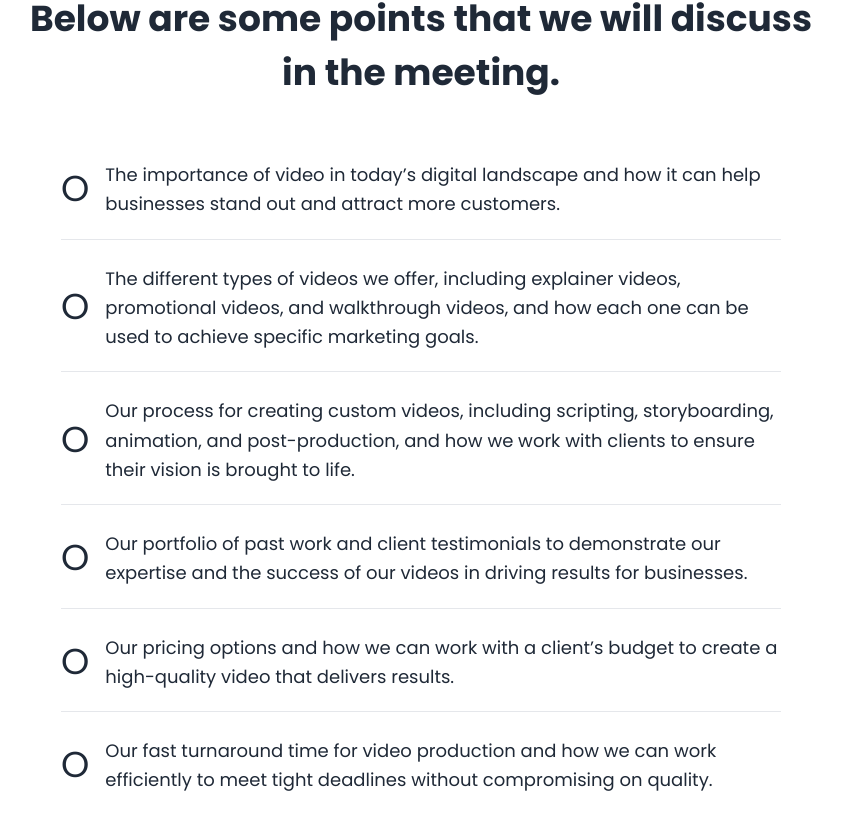
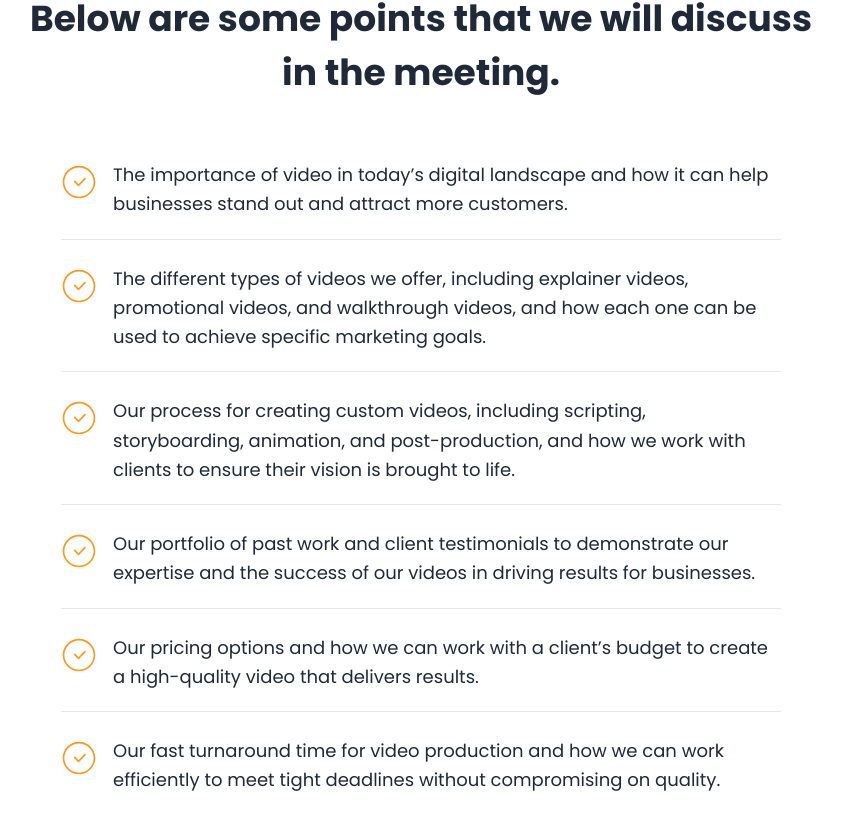
Before and after one commit to naimalinaim1/animation-web, a React (Vite) app: page /contact-us in a window 1280 px wide. Shown: the part 1404-2220 px from the top of the page, without its empty margins (219-1061 px from the left). Built offline with nearby package versions, Linux system fonts and the light colour scheme.

Commit message:
ContactUsDiscuss section check makr icon added

```diff
--- a/src/pages/ContactUs/section/ContactUsDiscuss/ContactUsDiscussItem.jsx
+++ b/src/pages/ContactUs/section/ContactUsDiscuss/ContactUsDiscussItem.jsx
@@ -1,9 +1,10 @@
 import PropTypes from "prop-types";
+import checkMark from "../../../../assets/basic-icon/check-mark.svg";
 
 const ContactUsDiscussItem = ({ discussItem }) => {
   return (
-    <div className="flex items-center gap-4 border-b py-5 mb-1">
-      <p className="text-4xl">O</p>
+    <div className="flex items-start gap-4 border-b py-5 mb-1">
+      <img src={checkMark} className="mt-1" alt="check mark icon" />
       <p className="text-[18px] leading-relaxed">{discussItem}</p>
     </div>
   );
```
Also changed, not shown: src/assets/basic-icon/check-mark.svg (added).
